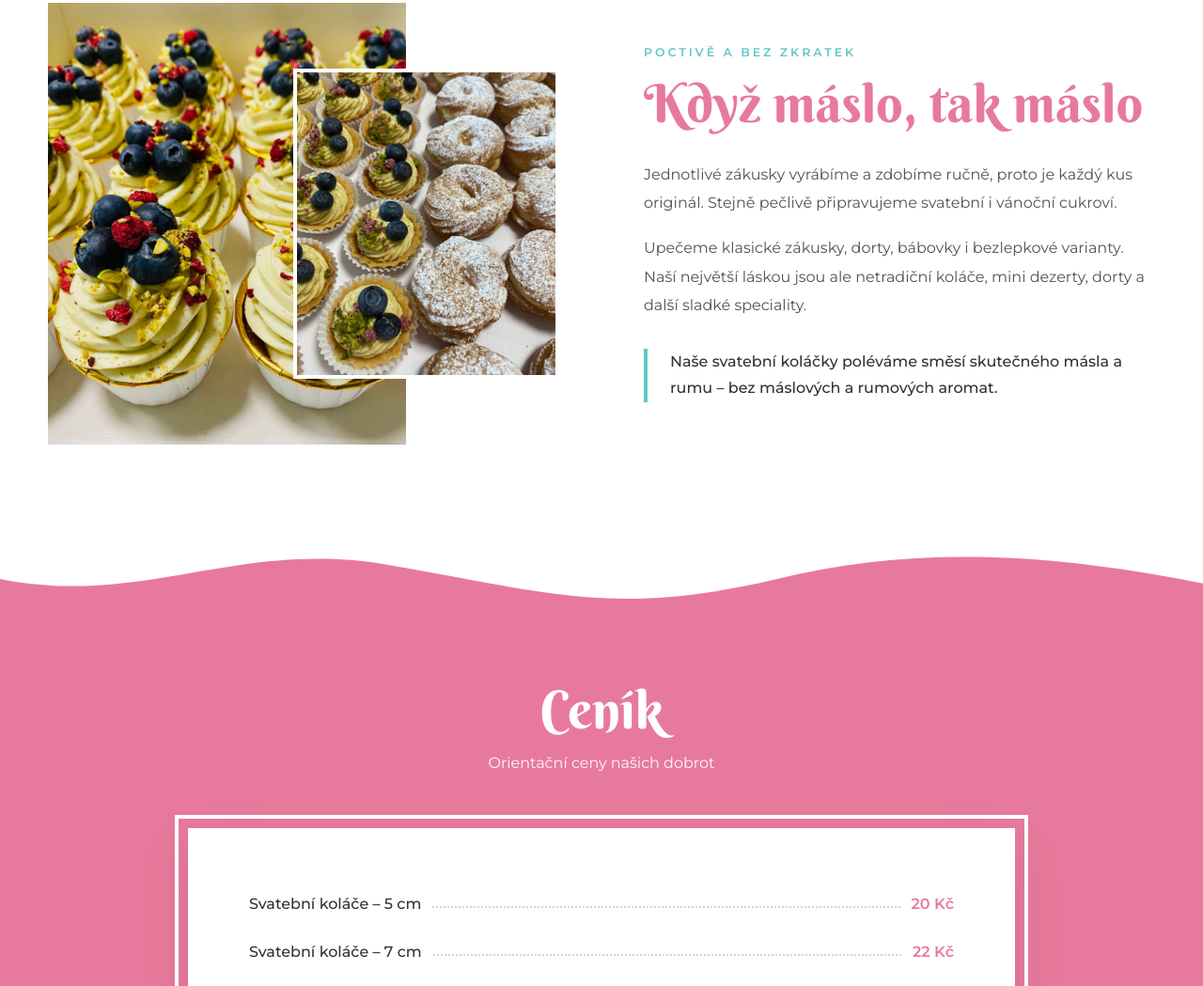
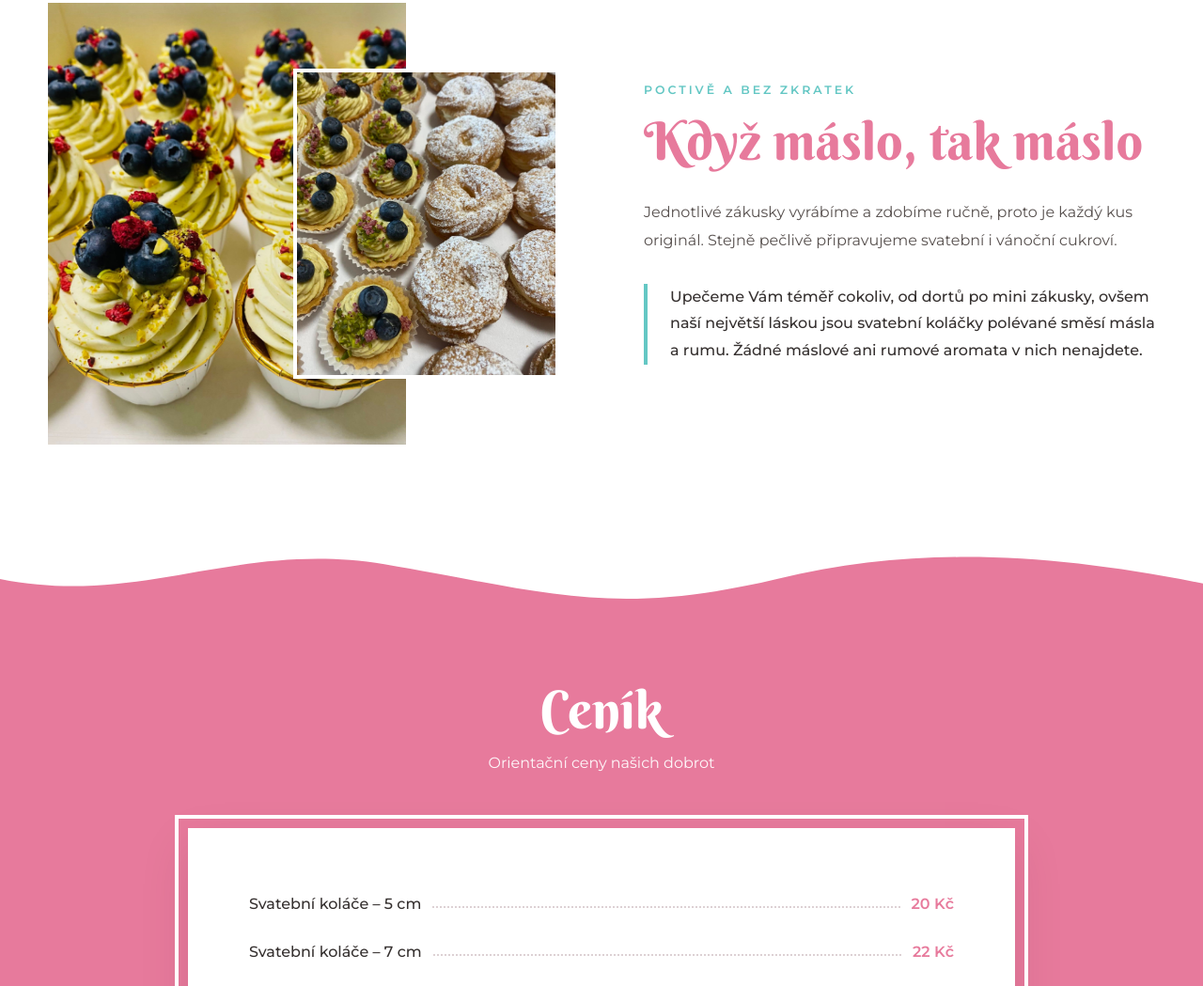
Before and after one commit to ZajaIT/S-laskou-pecene, a plain HTML site: page index.html in a window 1280 px wide. Shown: the part 3061-4110 px from the top of the page at 94% size. Drawn offline with Linux system fonts and the light colour scheme.

Commit message:
Update index.html

```diff
--- a/index.html
+++ b/index.html
@@ -1420,17 +1420,8 @@ footer p{
                 připravujeme svatební i vánoční cukroví.
             </p>
 
-            <p>
-                Upečeme klasické zákusky, dorty, bábovky
-                i bezlepkové varianty. Naší největší láskou
-                jsou ale netradiční koláče, mini dezerty,
-                dorty a další sladké speciality.
-            </p>
-
             <div class="honest-highlight">
-                Naše svatební koláčky poléváme směsí
-                skutečného másla a rumu – bez máslových
-                a rumových aromat.
+                Upečeme Vám téměř cokoliv, od dortů po mini zákusky, ovšem naší největší láskou jsou svatební koláčky polévané směsí másla a rumu. Žádné máslové ani rumové aromata v nich nenajdete.
             </div>
 
         </div>
```
